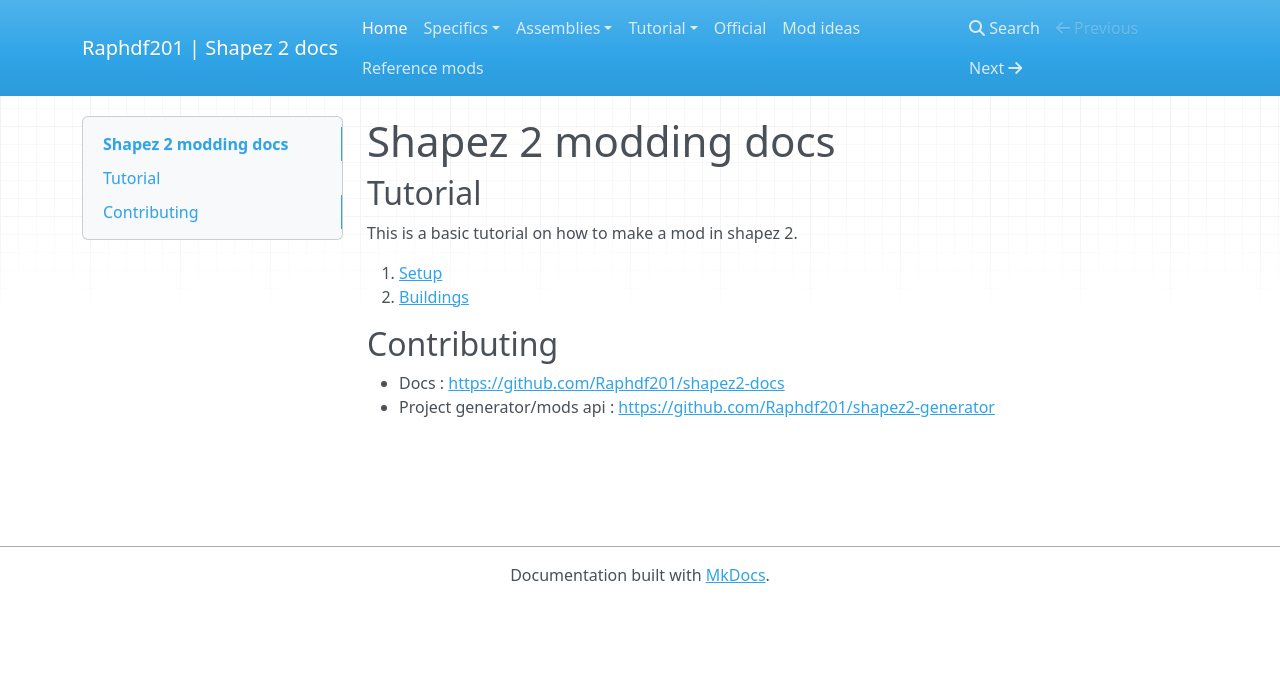
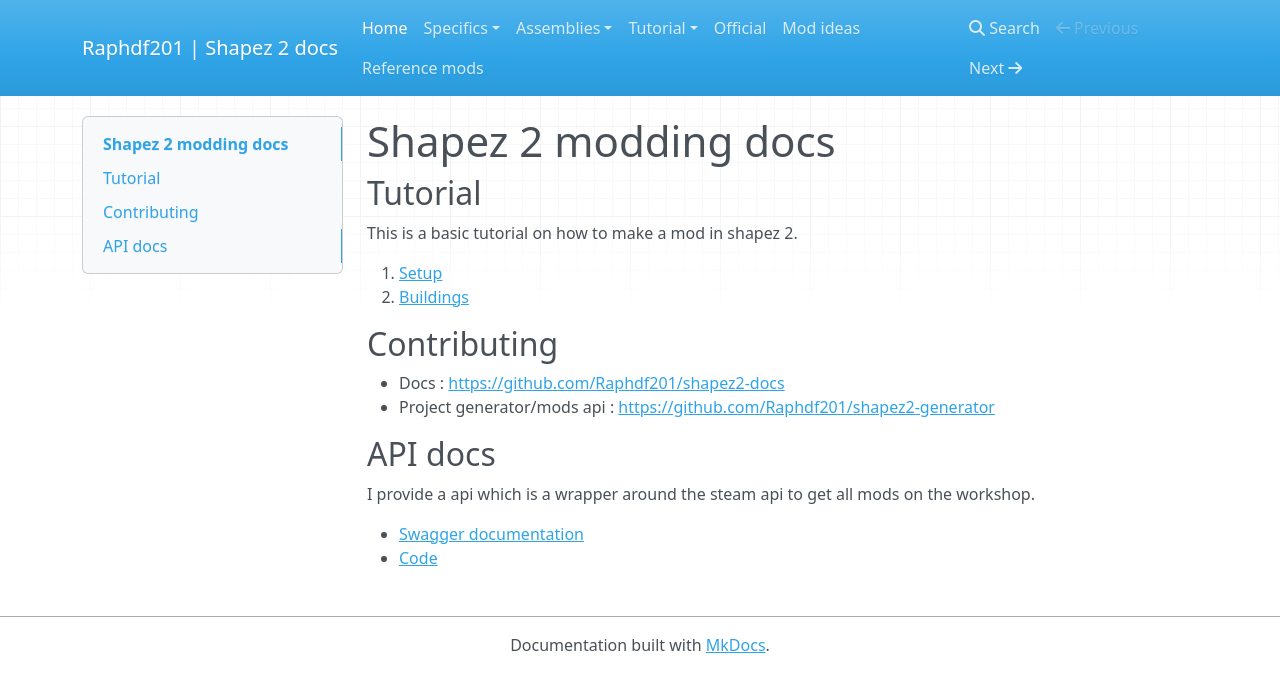
Before and after one commit to Raphdf201/shapez2-docs, an MkDocs documentation site: the page built from docs/index.md, in a window 1280 px wide. Shown: the top 692 px of the page. Built offline with MkDocs 1.6.1, drawn with Linux system fonts in a browser that asks for light colours; nearby versions of some CDN libraries.

```diff
--- a/docs/index.md
+++ b/docs/index.md
@@ -11,3 +11,10 @@ This is a basic tutorial on how to make a mod in shapez 2.
 
 - Docs :  [https://github.com/Raphdf201/shapez2-docs](https://github.com/Raphdf201/shapez2-docs)
 - Project generator/mods api : [https://github.com/Raphdf201/shapez2-generator](https://github.com/Raphdf201/shapez2-generator)
+
+## API docs
+
+I provide a api which is a wrapper around the steam api to get all mods on the workshop.
+
+- [Swagger documentation](https://shapez2api.raphdf201.net/v1/openapi)
+- [Code](https://github.com/Raphdf201/shapez2-generator/tree/master/server/src/main/kotlin/net/raphdf201/shapez2generator)
--- a/requirements.txt
+++ b/requirements.txt
@@ -1 +1,2 @@
 mkdocs
+click==8.2.1
```
Also changed, not shown: docs/tutorial/step1-setup.md (+1 -1 lines).
